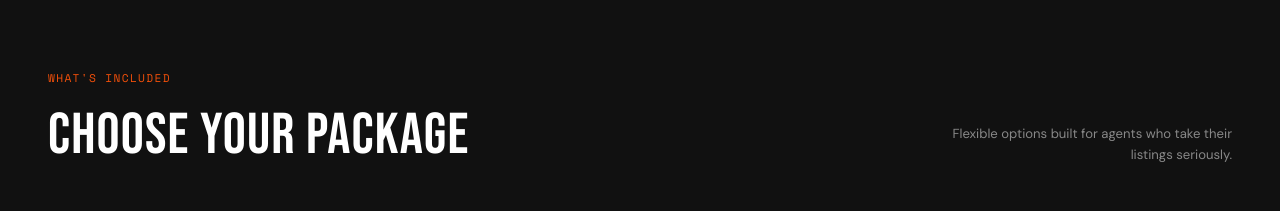
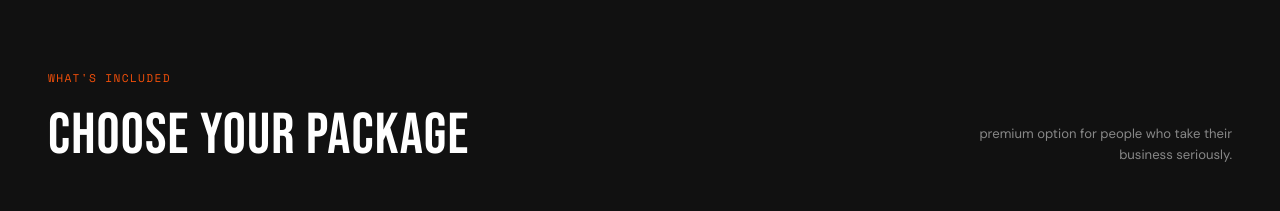
Before and after one commit to vaghelavijay178-hub/realestate, a Next.js app: page / in a window 1280 px wide. Shown: the part 1320-1531 px from the top of the page. Built offline with nearby package versions, Linux system fonts and the light colour scheme.

Commit message:
Update page.tsx

```diff
--- a/app/page.tsx
+++ b/app/page.tsx
@@ -479,7 +479,7 @@ By blending real footage with advanced editing and modern visual techniques, I h
             <div className="section-eyebrow">What&apos;s Included</div>
             <h2>Choose Your Package</h2>
           </div>
-          <p>Flexible options built for agents who take their listings seriously.</p>
+          <p>premium option for people who take their business seriously.</p>
         </div>
         <div className="packages-grid">
           <div className="package-card reveal">
```
